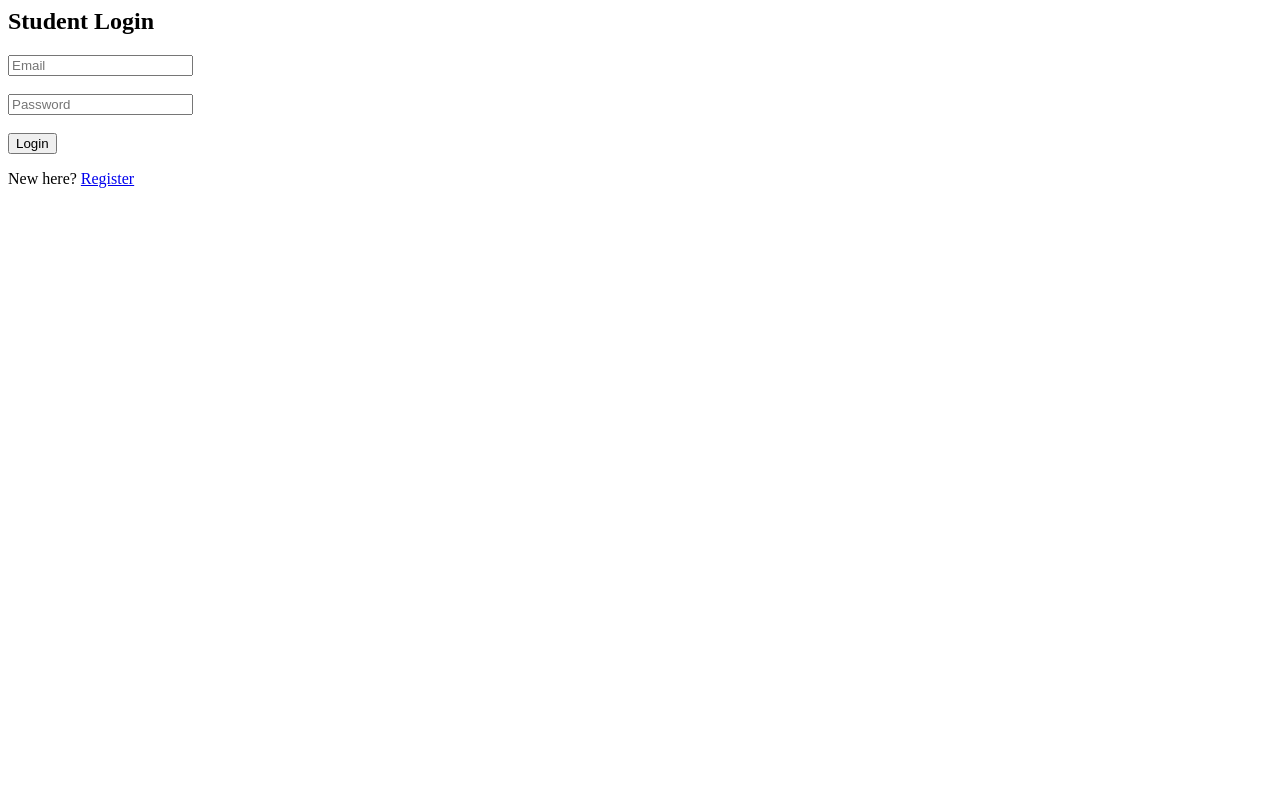
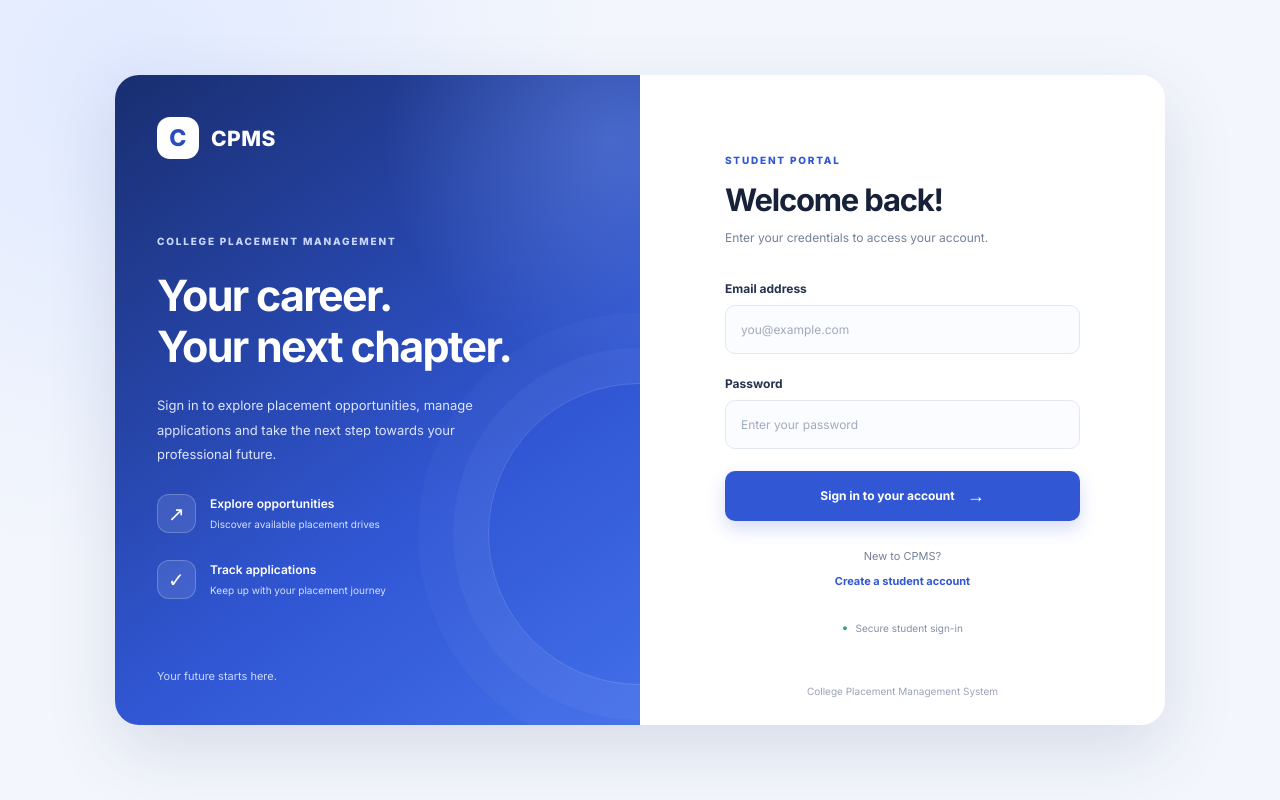
Before and after one commit to gauravrajput2341/College_Placement_Management_System, a Flask app: page /login in a window 1280 px wide. Run offline with Flask 3, Linux system fonts and the light colour scheme.

Commit message:
Added Procfile

```diff
--- a/Templates/login.html
+++ b/Templates/login.html
@@ -1,9 +1,123 @@
-<h2>Student Login</h2>
-<p>{{ msg }}</p>
-<form method="post">
-  <input type="hidden" name="csrf_token" value="{{ csrf_token() }}">
-  <input name="email" type="email" placeholder="Email" required><br><br>
-  <input name="password" type="password" placeholder="Password" required><br><br>
-  <button>Login</button>
-</form>
-<p>New here? <a href="/register">Register</a></p>
+
+<!DOCTYPE html>
+<html lang="en">
+<head>
+    <meta charset="UTF-8">
+    <meta name="viewport" content="width=device-width, initial-scale=1.0">
+    <title>Student Login | CPMS</title>
+
+    <link rel="stylesheet"
+          href="{{ url_for('static', filename='css/style.css') }}">
+</head>
+<body>
+
+    <main class="login-container">
+
+        <!-- Left branding section -->
+        <section class="welcome-panel">
+            <div class="brand">
+                <div class="brand-icon">C</div>
+                <span>CPMS</span>
+            </div>
+
+            <div class="welcome-content">
+                <span class="eyebrow">COLLEGE PLACEMENT MANAGEMENT</span>
+                <h1>Your career.<br> Your next chapter.</h1>
+                <p>
+                    Sign in to explore placement opportunities,
+                    manage applications and take the next step
+                    towards your professional future.
+                </p>
+
+                <div class="feature">
+                    <span class="feature-icon">↗</span>
+                    <div>
+                        <strong>Explore opportunities</strong>
+                        <small>Discover available placement drives</small>
+                    </div>
+                </div>
+
+                <div class="feature">
+                    <span class="feature-icon">✓</span>
+                    <div>
+                        <strong>Track applications</strong>
+                        <small>Keep up with your placement journey</small>
+                    </div>
+                </div>
+            </div>
+
+            <p class="panel-footer">Your future starts here.</p>
+        </section>
+
+        <!-- Right login section -->
+        <section class="form-panel">
+            <div class="mobile-brand">
+                <div class="brand-icon">C</div>
+                <span>CPMS</span>
+            </div>
+
+            <div class="form-content">
+                <div class="form-heading">
+                    <span class="eyebrow">STUDENT PORTAL</span>
+                    <h2>Welcome back!</h2>
+                    <p>Enter your credentials to access your account.</p>
+                </div>
+
+                {% if msg %}
+                    <div class="message" role="alert">
+                        {{ msg }}
+                    </div>
+                {% endif %}
+
+                <form method="post" class="login-form">
+                    <input type="hidden" name="csrf_token"
+                           value="{{ csrf_token() }}">
+
+                    <div class="form-group">
+                        <label for="email">Email address</label>
+                        <input
+                            id="email"
+                            name="email"
+                            type="email"
+                            placeholder="you@example.com"
+                            autocomplete="email"
+                            required>
+                    </div>
+
+                    <div class="form-group">
+                        <label for="password">Password</label>
+                        <input
+                            id="password"
+                            name="password"
+                            type="password"
+                            placeholder="Enter your password"
+                            autocomplete="current-password"
+                            required>
+                    </div>
+
+                    <button type="submit" class="login-button">
+                        Sign in to your account
+                        <span aria-hidden="true">→</span>
+                    </button>
+                </form>
+
+                <div class="register-prompt">
+                    New to CPMS?
+                    <a href="/register">Create a student account</a>
+                </div>
+
+                <div class="security-note">
+                    <span aria-hidden="true">●</span>
+                    Secure student sign-in
+                </div>
+            </div>
+
+            <footer class="form-footer">
+                College Placement Management System
+            </footer>
+        </section>
+
+    </main>
+
+</body>
+</html>
--- /dev/null
+++ b/static/css/style.css
@@ -0,0 +1,387 @@
+
+@import url('https://fonts.googleapis.com/css2?family=Inter:wght@400;500;600;700;800&display=swap');
+
+:root {
+    --primary: #3157d5;
+    --primary-dark: #2444b5;
+    --text: #17213a;
+    --muted: #738099;
+    --border: #e2e7f0;
+    --background: #f3f6fc;
+}
+
+* {
+    box-sizing: border-box;
+}
+
+body {
+    margin: 0;
+    min-height: 100vh;
+    padding: 32px;
+    display: flex;
+    align-items: center;
+    justify-content: center;
+    background:
+        radial-gradient(circle at 10% 10%, #e0e9ff 0, transparent 35%),
+        var(--background);
+    color: var(--text);
+    font-family: 'Inter', Arial, sans-serif;
+}
+
+.login-container {
+    width: 100%;
+    max-width: 1050px;
+    min-height: 650px;
+    display: grid;
+    grid-template-columns: 1fr 1fr;
+    background: #fff;
+    border-radius: 24px;
+    overflow: hidden;
+    box-shadow: 0 24px 70px rgba(31, 48, 91, 0.13);
+}
+
+.welcome-panel {
+    position: relative;
+    overflow: hidden;
+    display: flex;
+    flex-direction: column;
+    padding: 42px;
+    color: #fff;
+    background:
+        radial-gradient(circle at 95% 10%, rgba(133, 166, 255, .35), transparent 30%),
+        linear-gradient(145deg, #192e70, #3157d5 65%, #426fe9);
+}
+
+.welcome-panel::after {
+    content: "";
+    position: absolute;
+    width: 300px;
+    height: 300px;
+    right: -150px;
+    bottom: 40px;
+    border: 1px solid rgba(255, 255, 255, .16);
+    border-radius: 50%;
+    box-shadow:
+        0 0 0 35px rgba(255, 255, 255, .035),
+        0 0 0 70px rgba(255, 255, 255, .025);
+    pointer-events: none;
+}
+
+.brand,
+.mobile-brand {
+    display: flex;
+    align-items: center;
+    gap: 12px;
+    font-size: 21px;
+    font-weight: 800;
+    letter-spacing: .5px;
+}
+
+.brand-icon {
+    width: 42px;
+    height: 42px;
+    display: grid;
+    place-items: center;
+    flex-shrink: 0;
+    color: #294bbd;
+    background: #fff;
+    border-radius: 13px;
+    font-size: 23px;
+    font-weight: 800;
+}
+
+.welcome-content {
+    position: relative;
+    z-index: 1;
+    margin: auto 0;
+    padding: 55px 0;
+}
+
+.eyebrow {
+    display: inline-block;
+    font-size: 10px;
+    font-weight: 800;
+    letter-spacing: 1.8px;
+    line-height: 1.8;
+}
+
+.welcome-panel .eyebrow {
+    color: #cbd8ff;
+}
+
+.welcome-content h1 {
+    margin: 20px 0;
+    font-size: clamp(30px, 3.4vw, 43px);
+    line-height: 1.2;
+    letter-spacing: -1.7px;
+}
+
+.welcome-content > p {
+    max-width: 370px;
+    color: #dce5ff;
+    font-size: 13px;
+    line-height: 1.9;
+}
+
+.feature {
+    display: flex;
+    align-items: center;
+    gap: 14px;
+    margin-top: 27px;
+}
+
+.feature-icon {
+    width: 39px;
+    height: 39px;
+    display: grid;
+    place-items: center;
+    flex-shrink: 0;
+    border: 1px solid rgba(255, 255, 255, .22);
+    border-radius: 12px;
+    background: rgba(255, 255, 255, .1);
+    font-size: 20px;
+}
+
+.feature strong,
+.feature small {
+    display: block;
+}
+
+.feature strong {
+    font-size: 12px;
+    font-weight: 600;
+}
+
+.feature small {
+    margin-top: 5px;
+    color: #d4deff;
+    font-size: 10px;
+    line-height: 1.6;
+}
+
+.panel-footer {
+    position: relative;
+    z-index: 1;
+    margin: 0;
+    color: #cbd8ff;
+    font-size: 11px;
+}
+
+.form-panel {
+    display: flex;
+    flex-direction: column;
+    justify-content: center;
+    padding: 55px clamp(28px, 5vw, 65px) 25px;
+}
+
+.mobile-brand {
+    display: none;
+}
+
+.form-content {
+    width: 100%;
+    max-width: 355px;
+    margin: auto;
+}
+
+.form-heading {
+    margin-bottom: 32px;
+}
+
+.form-heading .eyebrow {
+    color: var(--primary);
+}
+
+.form-heading h2 {
+    margin: 12px 0 9px;
+    font-size: 31px;
+    letter-spacing: -1.2px;
+}
+
+.form-heading p {
+    margin: 0;
+    color: var(--muted);
+    font-size: 12px;
+    line-height: 1.8;
+}
+
+.message {
+    margin-bottom: 20px;
+    padding: 12px 14px;
+    border: 1px solid #f2cccc;
+    border-radius: 9px;
+    background: #fff3f3;
+    color: #a32c36;
+    font-size: 12px;
+    line-height: 1.6;
+}
+
+.form-group {
+    margin-bottom: 22px;
+}
+
+.form-group label {
+    display: block;
+    margin-bottom: 9px;
+    color: #26334e;
+    font-size: 12px;
+    font-weight: 700;
+}
+
+.form-group input {
+    width: 100%;
+    height: 49px;
+    padding: 0 15px;
+    border: 1px solid var(--border);
+    border-radius: 10px;
+    outline: none;
+    background: #fbfcff;
+    color: var(--text);
+    font: inherit;
+    font-size: 12px;
+    transition: border-color .2s, box-shadow .2s, background .2s;
+}
+
+.form-group input::placeholder {
+    color: #a1aabd;
+}
+
+.form-group input:focus {
+    border-color: var(--primary);
+    background: #fff;
+    box-shadow: 0 0 0 4px rgba(49, 87, 213, .10);
+}
+
+.login-button {
+    width: 100%;
+    min-height: 50px;
+    display: flex;
+    align-items: center;
+    justify-content: center;
+    gap: 12px;
+    margin-top: 7px;
+    padding: 13px 18px;
+    border: 0;
+    border-radius: 10px;
+    background: var(--primary);
+    color: #fff;
+    font-family: inherit;
+    font-size: 12px;
+    font-weight: 700;
+    cursor: pointer;
+    box-shadow: 0 8px 18px rgba(49, 87, 213, .20);
+    transition: background .2s, transform .2s;
+}
+
+.login-button span {
+    font-size: 18px;
+}
+
+.login-button:hover {
+    background: var(--primary-dark);
+    transform: translateY(-1px);
+}
+
+.login-button:focus-visible,
+.register-prompt a:focus-visible {
+    outline: 3px solid #9cb2ff;
+    outline-offset: 3px;
+}
+
+.register-prompt {
+    margin-top: 25px;
+    text-align: center;
+    color: var(--muted);
+    font-size: 11px;
+    line-height: 1.9;
+}
+
+.register-prompt a {
+    display: block;
+    margin-top: 4px;
+    color: var(--primary);
+    font-weight: 700;
+    text-decoration: none;
+}
+
+.register-prompt a:hover {
+    text-decoration: underline;
+}
+
+.security-note {
+    display: flex;
+    align-items: center;
+    justify-content: center;
+    gap: 8px;
+    margin-top: 30px;
+    color: #8490a5;
+    font-size: 10px;
+}
+
+.security-note span {
+    color: #31a477;
+    font-size: 9px;
+}
+
+.form-footer {
+    padding-top: 30px;
+    color: #9aa4b6;
+    text-align: center;
+    font-size: 10px;
+    line-height: 1.8;
+}
+
+@media (max-width: 760px) {
+    body {
+        padding: 18px;
+    }
+
+    .login-container {
+        max-width: 480px;
+        min-height: auto;
+        grid-template-columns: 1fr;
+        border-radius: 20px;
+    }
+
+    .welcome-panel {
+        display: none;
+    }
+
+    .form-panel {
+        padding: 28px 26px 22px;
+    }
+
+    .mobile-brand {
+        display: flex;
+        margin-bottom: 38px;
+        color: var(--text);
+    }
+
+    .mobile-brand .brand-icon {
+        color: #fff;
+        background: var(--primary);
+    }
+
+    .form-content {
+        max-width: none;
+        margin: 0;
+    }
+
+    .form-heading h2 {
+        font-size: 28px;
+    }
+
+    .form-footer {
+        padding-top: 35px;
+    }
+}
+
+@media (max-width: 380px) {
+    body {
+        padding: 10px;
+    }
+
+    .form-panel {
+        padding: 23px 18px;
+    }
+}
```
Also changed, not shown: 1 other file.
